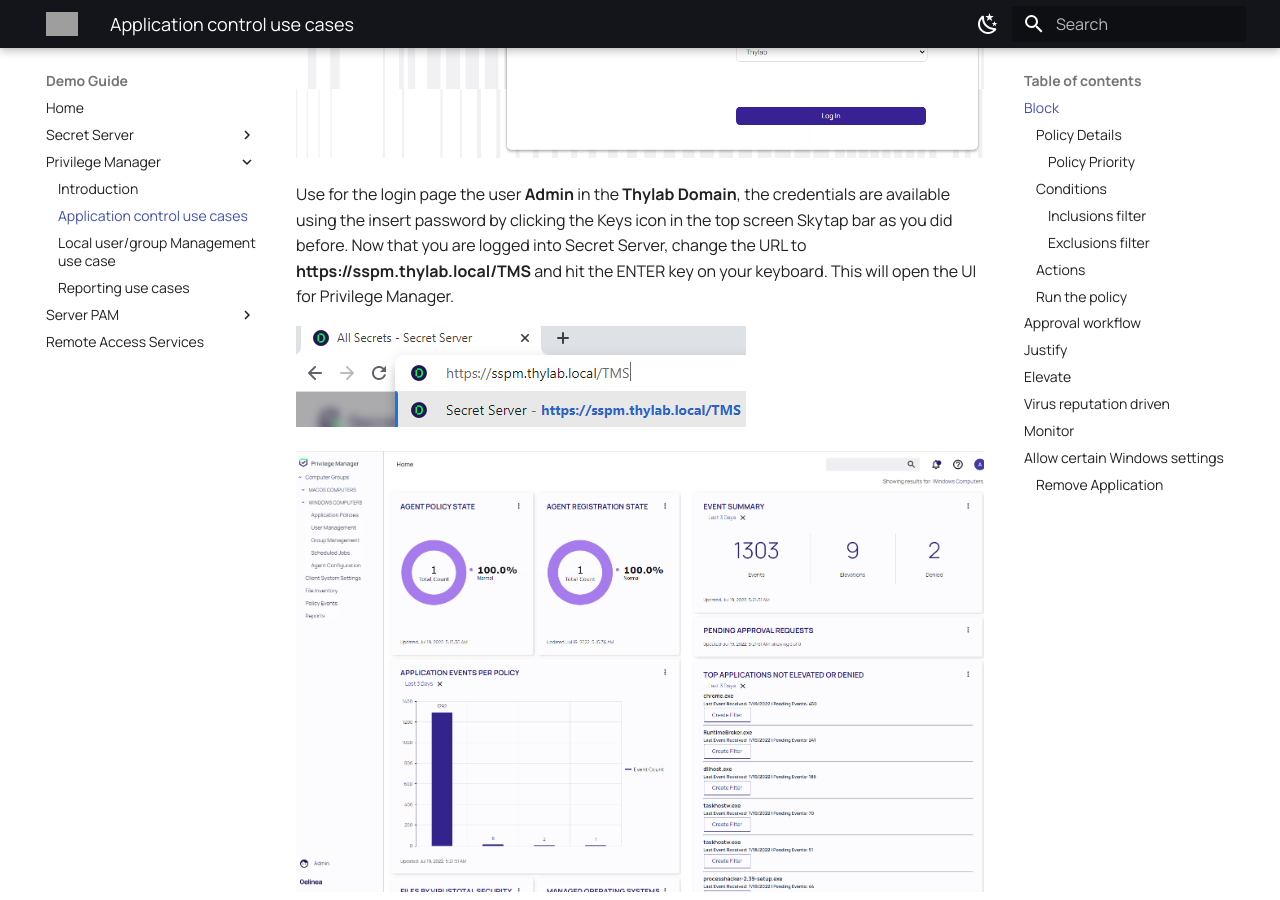
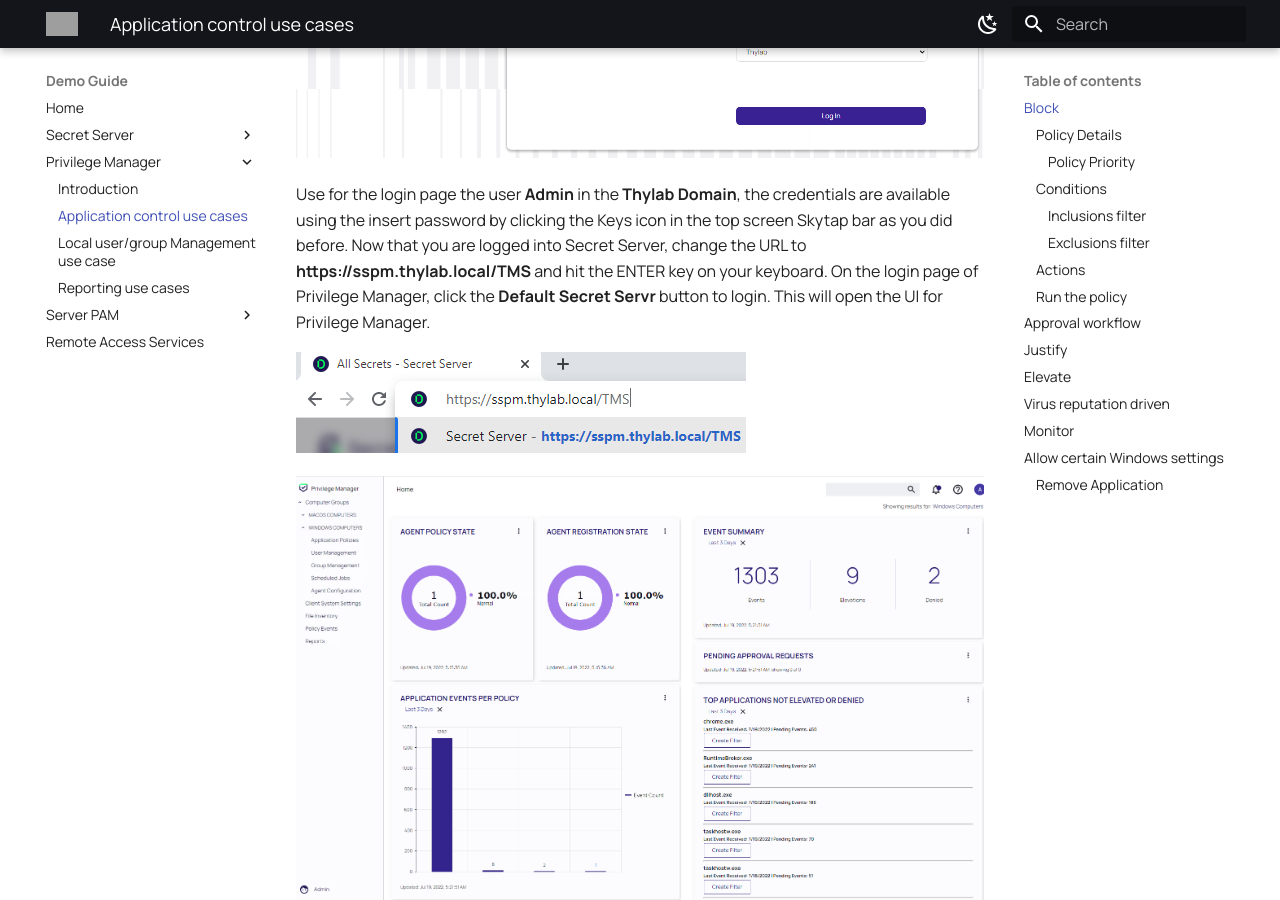
Before and after one commit to wessenstam/demoguide, an MkDocs documentation site: the page built from docs/privman/mod2/mod2.md, in a window 1280 px wide and 900 px high, scrolled down 2133 px. Built offline with MkDocs 1.6.1 and Material for MkDocs 9.7.7, drawn with Linux system fonts in a browser that asks for light colours; grey boxes are pictures that could not be loaded.

Commit message:
Added the login page for Priv Man

```diff
--- a/docs/privman/mod2/mod2.md
+++ b/docs/privman/mod2/mod2.md
@@ -33,7 +33,7 @@
 
 ![Login](images/lab004.png)
 
-Use for the login page the user **Admin** in the **Thylab Domain**, the credentials are available using the insert password by clicking the Keys icon in the top screen Skytap bar as you did before. Now that you are logged into Secret Server, change the URL to **https://sspm.thylab.local/TMS** and hit the ENTER key on your keyboard. This will open the UI for Privilege Manager.
+Use for the login page the user **Admin** in the **Thylab Domain**, the credentials are available using the insert password by clicking the Keys icon in the top screen Skytap bar as you did before. Now that you are logged into Secret Server, change the URL to **https://sspm.thylab.local/TMS** and hit the ENTER key on your keyboard. On the login page of Privilege Manager, click the **Default Secret Servr** button to login. This will open the UI for Privilege Manager.
 
 ![PrivMan UI](images/lab005.png)
 
```
